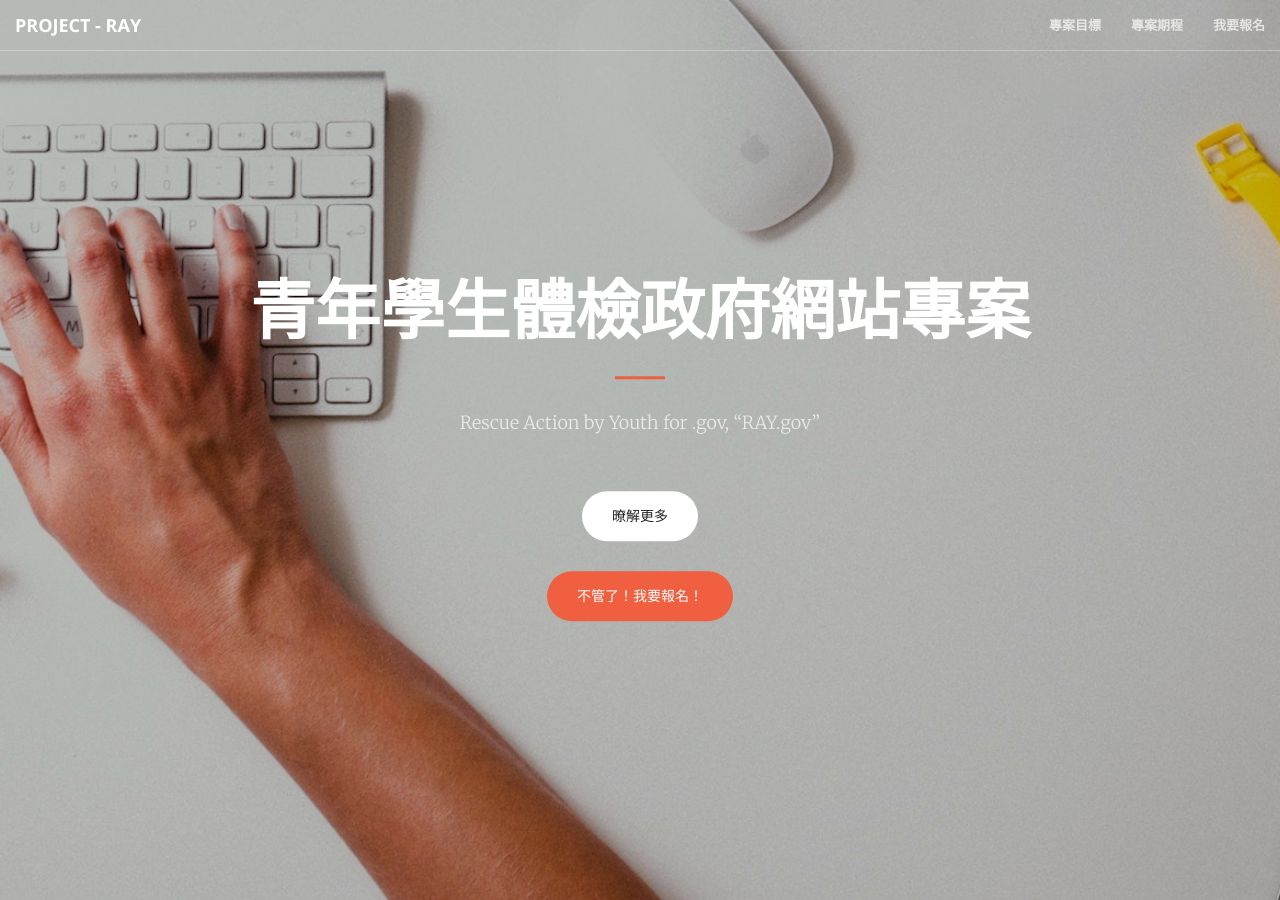
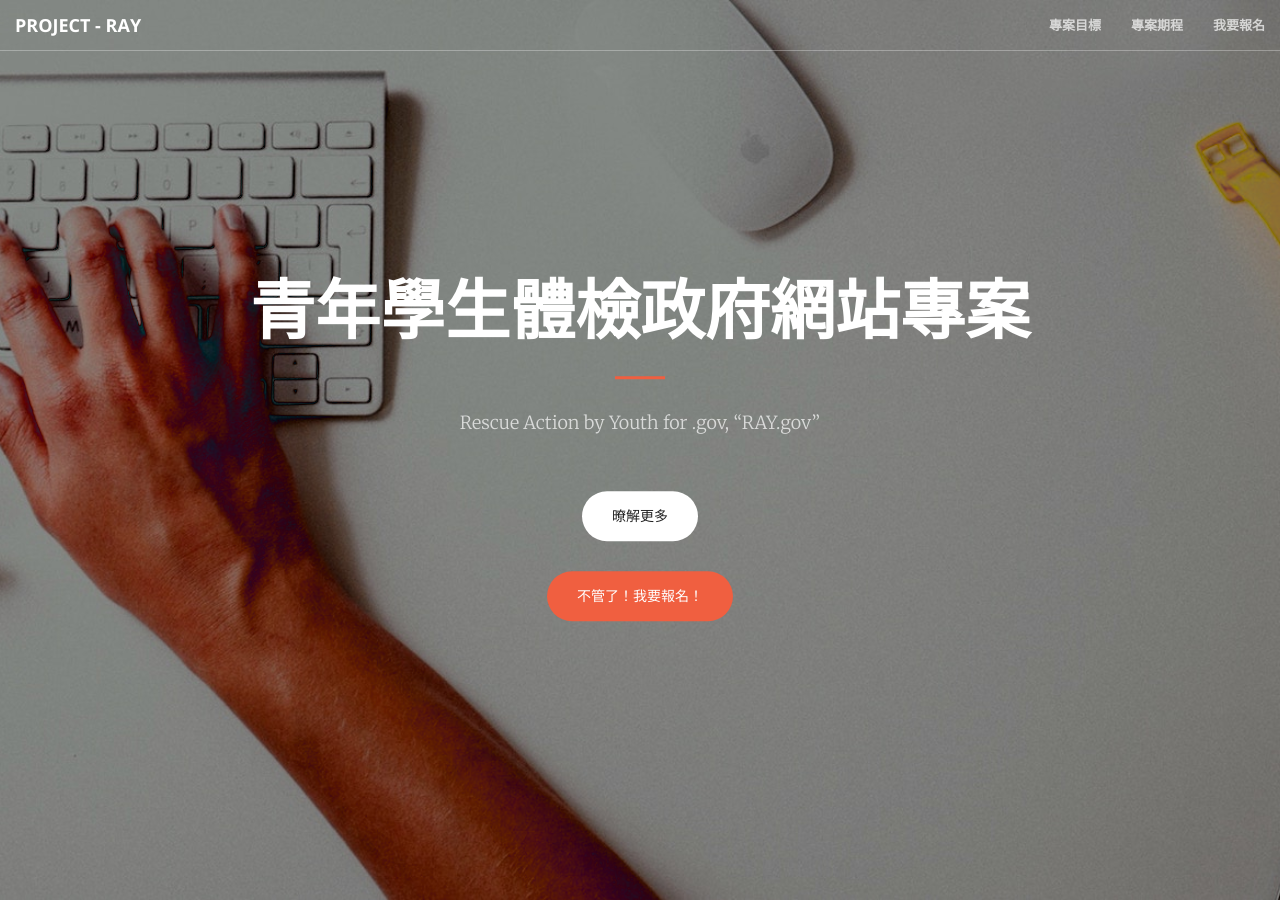
Before and after one commit to PDIS/ray2018, a Jekyll site: the page built from docs/index.html, in a window 1280 px wide and 900 px high. Built offline with Jekyll 4.4.1, drawn with Linux system fonts in a browser that asks for light colours.

Commit message:
更新header背景顏色

```diff
--- a/docs/_includes/header.html
+++ b/docs/_includes/header.html
@@ -1,4 +1,4 @@
-<header>
+<header class="header-bg">
     <div class="header-content">
         <div class="header-content-inner">
             <h1>青年學生體檢政府網站專案</h1>
--- a/docs/css/style.css
+++ b/docs/css/style.css
@@ -16,3 +16,8 @@
     display: block;
     color: rgba(255, 255, 255, 0.4);
 }
+
+.header-bg {
+    background-color: #333;
+    background-blend-mode: difference;
+}
```
